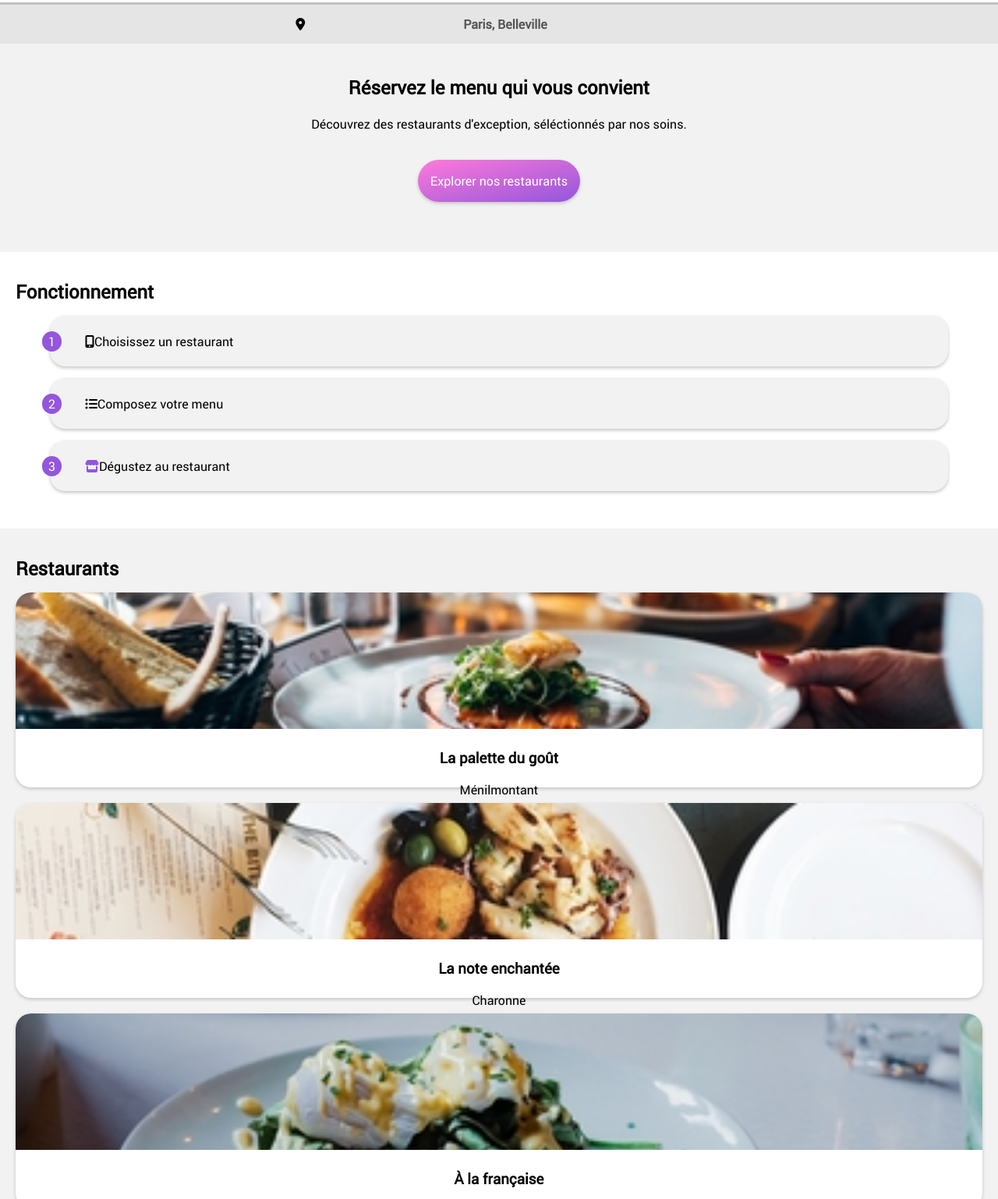
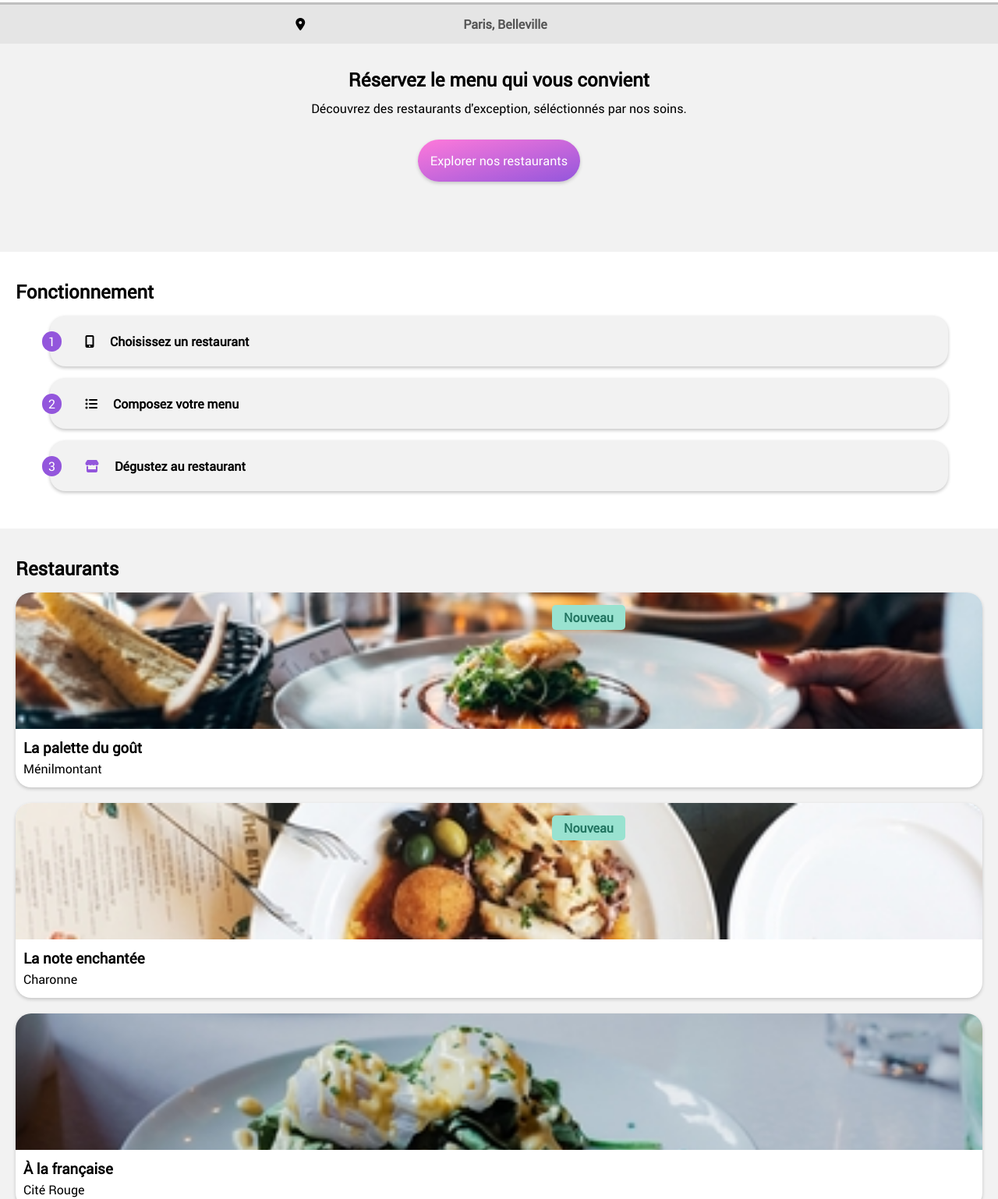
Before and after one commit to DaSilvaChristophe/OhMyFood, a plain HTML site: page index.html in a window 1280 px wide. Shown: the part 47-1585 px from the top of the page at 78% size. Drawn offline with Linux system fonts and the light colour scheme; files whose address does not match are found by name.

Commit message:
Intégration btn-new

```diff
--- a/index.html
+++ b/index.html
@@ -2,7 +2,7 @@
 <html lang="fr">
     <head>
         <meta charset="utf-8">
-        <meta name="viewport" content="max-device-width=375, initial-scale=1">
+        <meta name="viewport" content="width=375, initial-scale=1">
         <link rel="stylesheet" href="main.css">
         <script src="https://kit.fontawesome.com/37df7d6d3d.js" crossorigin="anonymous"></script>
         <title>Ohmyfood</title>
@@ -18,8 +18,8 @@
                     <input type="text" name="position" value="Paris, Belleville" class="top-main__form--input" disabled>
                 </form>
                 <article class="top-main__presentation">
-                    <h2 class="top-main__presentation--text">Réservez le menu qui vous convient</h2>
-                    <p class="top-main__presentation--text">Découvrez des restaurants d'exception, séléctionnés par nos soins.</p>
+                    <h2 class="top-main__presentation--title">Réservez le menu qui vous convient</h2>
+                    <p class="top-main__presentation--paragraph">Découvrez des restaurants d'exception, séléctionnés par nos soins.</p>
                     <a class="top-main__presentation--button" href="#restaurants">Explorer nos restaurants</a>
                 </article>
             </section>
@@ -28,17 +28,17 @@
                 <div class="operation-main__step">
                     <span class="operation-main__step--number">1</span>
                     <i class="fas fa-mobile-alt"></i>
-                    <p class="operation-main__step--text">Choisissez un restaurant</p>
+                    <p class="operation-main__step--paragraph">Choisissez un restaurant</p>
                 </div>
                 <div class="operation-main__step">
                     <span class="operation-main__step--number">2</span>
                     <i class="fas fa-list-ul"></i>
-                    <p class="operation-main__step--text">Composez votre menu</p>
+                    <p class="operation-main__step--paragraph">Composez votre menu</p>
                 </div>
                 <div class="operation-main__step">
                     <span class="operation-main__step--number">3</span>
                     <i class="fas fa-store"></i>
-                    <p class="operation-main__step--text">Dégustez au restaurant</p>
+                    <p class="operation-main__step--paragraph">Dégustez au restaurant</p>
                 </div>
             </section>
             <section class="restaurants-main">
@@ -46,29 +46,31 @@
                 <a href="la_palette_du_gout.html" class="restaurants-main__article-lien">
                 <article class="restaurants-main__article">
                     <img src="img/la_palette_du_gout.jpg" alt="La palette du goût" class="restaurants-main__article--img">
-                    <h3 class="restaurants-main__article--text" >La palette du goût</h3>
-                    <p class="restaurants-main__article--text" >Ménilmontant</p>
+                    <h3 class="restaurants-main__article--title" >La palette du goût</h3>
+                    <p class="restaurants-main__article--paragraph" >Ménilmontant</p>
+                    <span>Nouveau</span>
                 </article>
                 </a>
                 <a href="la_note_enchantee.html" class="restaurants-main__article-lien">
                 <article class="restaurants-main__article">
                     <img src="img/la_note_enchantee.jpg" alt="La note enchantée" class="restaurants-main__article--img">
-                    <h3 class="restaurants-main__article--text">La note enchantée</h3>
-                    <p class="restaurants-main__article--text">Charonne</p>
+                    <h3 class="restaurants-main__article--title">La note enchantée</h3>
+                    <p class="restaurants-main__article--paragraph">Charonne</p>
+                    <span>Nouveau</span>
                 </article>
                 </a>
-                <a href="a_la_française.html" class="restaurants-main__article-lien">
+                <a href="a_la_francaise.html" class="restaurants-main__article-lien">
                 <article class="restaurants-main__article">
                     <img src="img/a_la_française.jpg" alt="À la française" class="restaurants-main__article--img">
-                    <h3 class="restaurants-main__article--text">À la française</h3>
-                    <p class="restaurants-main__article--text">Cité Rouge</p>
+                    <h3 class="restaurants-main__article--title">À la française</h3>
+                    <p class="restaurants-main__article--paragraph">Cité Rouge</p>
                 </article>
                 </a>
                 <a href="le_delice_des_sens.html" class="restaurants-main__article-lien">
                 <article class="restaurants-main__article">
-                    <img src="img/le_delice_des_sens.jpg" alt="Le délice des sens"class="restaurants-main__article--img" >
-                    <h3 class="restaurants-main__article--text">Le délice des sens</h3>
-                    <p class="restaurants-main__article--text">Folie-Méricourt</p>
+                    <img src="img/le_delice_des_sens.jpg" alt="Le délice des sens" class="restaurants-main__article--img" >
+                    <h3 class="restaurants-main__article--title">Le délice des sens</h3>
+                    <p class="restaurants-main__article--paragraph">Folie-Méricourt</p>
                 </article>
                 </a>
             </section>
--- a/main.scss
+++ b/main.scss
@@ -5,14 +5,15 @@
 
 body
 {
-    width: 100%;
-    margin: auto;
+    margin: 0;
     font-family: 'robotoregular','Times New Roman', Times, serif;
     text-align: center;
+    position: relative;
 }
 
 .header
 {
+    width: 100%;
     height: 50px;
     display: flex;
     flex-direction: row;
@@ -39,6 +40,8 @@ body
 {
     background-color: $background-color;
     height: 320px;
+    width: 100%;
+    position: relative;
 
     &__form
     {
@@ -80,6 +83,13 @@ body
             @include button;
             position: relative;
             top: 35px;
+
+            &:hover
+            {
+                background: linear-gradient(to bottom right, $color-secondary, $color-primary);
+                filter: opacity(0.9);
+                box-shadow: 0px 2px 4px darken($color: rgb(196, 196, 196), $amount: 20);
+            }
         }
     }
 }
@@ -87,6 +97,7 @@ body
 .operation-main
 {
     height: 320px;
+    width: 100%;
 
     &__title
     {
@@ -103,6 +114,12 @@ body
         background-color: $background-color;
         border-radius: $border-radius;
         box-shadow: $box-shadow;
+
+        &:hover
+        {
+            background-color: lighten($color: $background-color , $amount: 1);
+            box-shadow: 0px 2px 4px darken($color: rgb(196, 196, 196), $amount: 20);
+        }
 
         &--number
         {
@@ -128,6 +145,7 @@ body
     height: 1200px;
     display: flex;
     flex-direction: column;
+    width: 100%;
 
     &__title
     {
@@ -158,12 +176,18 @@ body
         {
             @include txt-restaurants-accueil;
         }
+
+        span
+        {
+            @include btn-new;
+        }
     }
 }
 
 .menu
 {
     background: $background-color;
+    width: 100%;
 
     &__img
     {
@@ -230,6 +254,13 @@ body
         {
             @include button;
             width: 40%;
+
+            &:hover
+            {
+                background: linear-gradient(to bottom right, $color-secondary, $color-primary);
+                filter: opacity(0.9);
+                box-shadow: 0px 2px 4px darken($color: rgb(196, 196, 196), $amount: 20);
+            }
         }
     }
 }
@@ -258,11 +289,11 @@ body
 
     .fa-utensils
     {
-        margin-right: 10px;
+        padding-right: 10px;
     }
 
     .fa-hands-helping
     {
-        margin-right: 3px;
+        padding-right: 3px;
     }
 }
```
Also changed, not shown: main.css.
